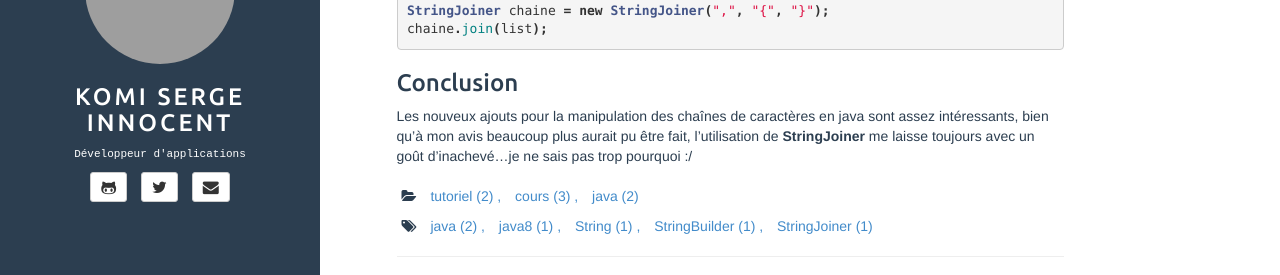
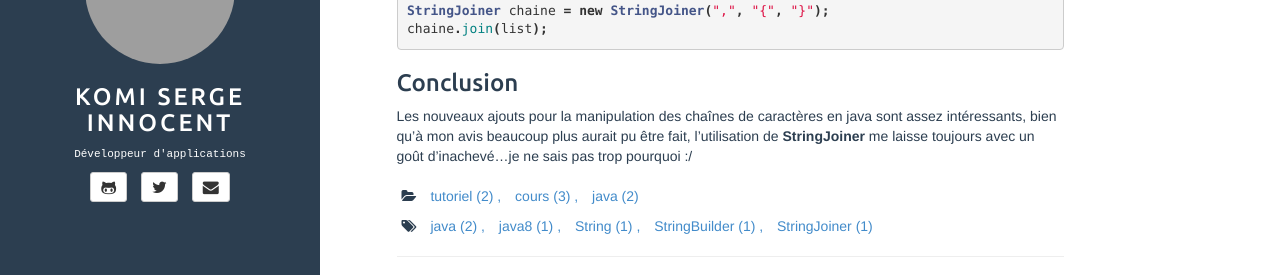
Before and after one commit to Centonni/Centonni.github.io, a Jekyll site: the page built from _posts/2015-03-27-concatenation-string-java.md, in a window 1280 px wide and 900 px high, scrolled down 1965 px. Shown: the part 214-489 px from the top of the window. Built offline with Jekyll 4.4.1, drawn with Linux system fonts in a browser that asks for light colours; comment, search, counter and statistics services are not loaded; grey boxes are pictures that could not be loaded.

Commit message:
corriger un typo dans le post sur la concaténation de string avec java 8

```diff
--- a/_config.yml
+++ b/_config.yml
@@ -28,7 +28,7 @@ rss_path: feed.xml
 categories_path: categories.html
 tags_path: tags.html
 
-BASE_PATH: http://www.centonni.com
+BASE_PATH: #http://www.centonni.com
 
 
 # Exclude these files from your production _site
--- a/_includes/default.html
+++ b/_includes/default.html
@@ -2,7 +2,12 @@
 <html>
 <head>
 	<meta charset="utf-8">
-	<title>{{ page.title }}</title>
+  	{% if page.title %}
+  	<title>{{ page.title }}</title>
+  	{% else %}
+  	<title>{{ site.title }}</title>
+  	{% endif %}
+
 	{% if page.description %}
 	<meta name="description" content="{{ page.description }}">
 	{% endif %}
--- a/_posts/2015-03-27-concatenation-string-java.md
+++ b/_posts/2015-03-27-concatenation-string-java.md
@@ -112,4 +112,4 @@ chaine.join(list);
 
 ###Conclusion
 
-Les nouveux ajouts pour la manipulation des chaînes de caractères en java sont assez intéressants, bien qu'à mon avis beaucoup plus aurait pu être fait, l'utilisation de **StringJoiner** me laisse toujours avec un goût d'inachevé...je ne sais pas trop pourquoi :/
+Les nouveaux ajouts pour la manipulation des chaînes de caractères en java sont assez intéressants, bien qu'à mon avis beaucoup plus aurait pu être fait, l'utilisation de **StringJoiner** me laisse toujours avec un goût d'inachevé...je ne sais pas trop pourquoi :/
```
